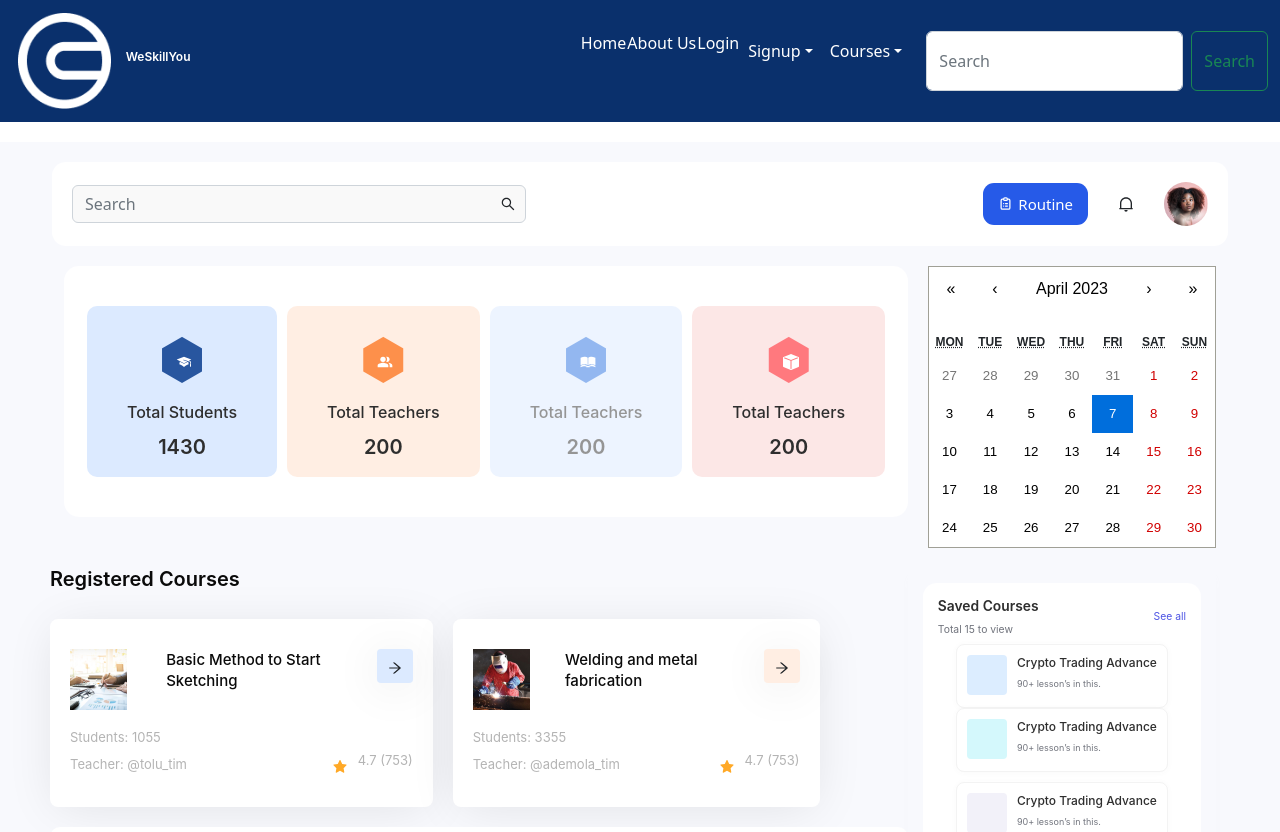
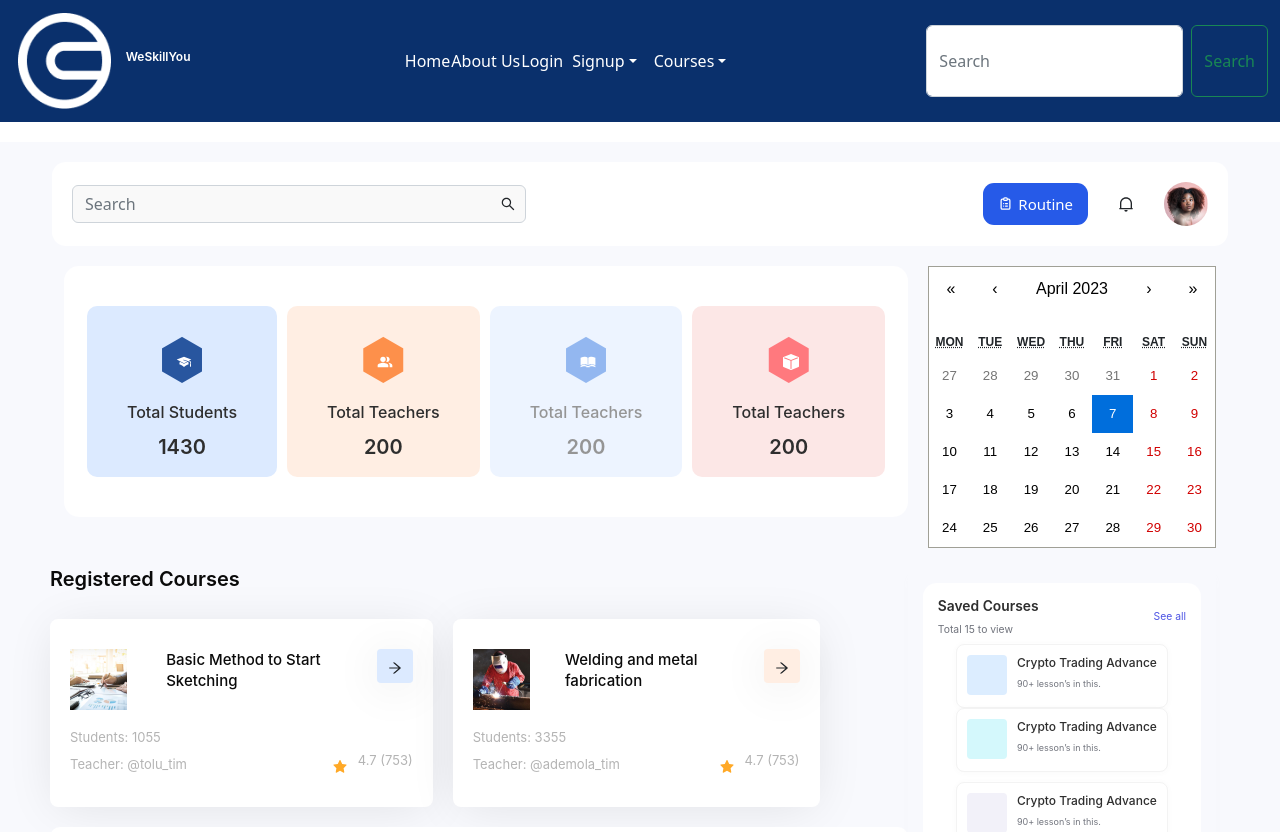
Before and after one commit to Zionnaire/WeSkillYou, a Next.js app: page /myadmin in a window 1280 px wide. Shown: the top 832 px of the page. Built offline with nearby package versions, Linux system fonts and the light colour scheme.

Commit message:
Just now

```diff
--- a/components/head.js
+++ b/components/head.js
@@ -36,7 +36,7 @@ function NavBar() {
                 </Offcanvas.Title>
               </Offcanvas.Header>
               <Offcanvas.Body>
-                <Nav className={`justify-content-end flex-grow-1 pe-3 ${styles.navLink}`}>
+                <Nav className={`justify-center flex-grow-1 p-3 ${styles.navLink}`}>
                   <Link className={styles.navs} href="/">Home</Link>
                  <Link className={styles.navs} href="/aboutus">About Us</Link>
                   <Link className={styles.navs} href="/mylogin">Login</Link>
@@ -44,7 +44,7 @@ function NavBar() {
                     title="Signup"
                     id={`offcanvasNavbarDropdown-expand-${expand}`}
                   >
-                    <NavDropdown.Item ><Link href="/adminregister">Admin</Link></NavDropdown.Item>
+                    <NavDropdown.Item ><Link href="/mysignup">Admin</Link></NavDropdown.Item>
                     <NavDropdown.Item ><Link href="/mysignup">Student</Link></NavDropdown.Item>
                     <NavDropdown.Item>
                     <Link href="/mysignup">Tutor</Link>
--- a/styles/headpage.module.css
+++ b/styles/headpage.module.css
@@ -36,11 +36,11 @@
   .navLink {
     display: flex;
     justify-content: center;
-    /* align-items: center; */
+    align-items: center;
     white-space: nowrap;
     color: #FFFFFF;
     gap: 10px;
-    padding-bottom: 20px;
+    /* padding-bottom: 20px; */
 }
 
 
```
